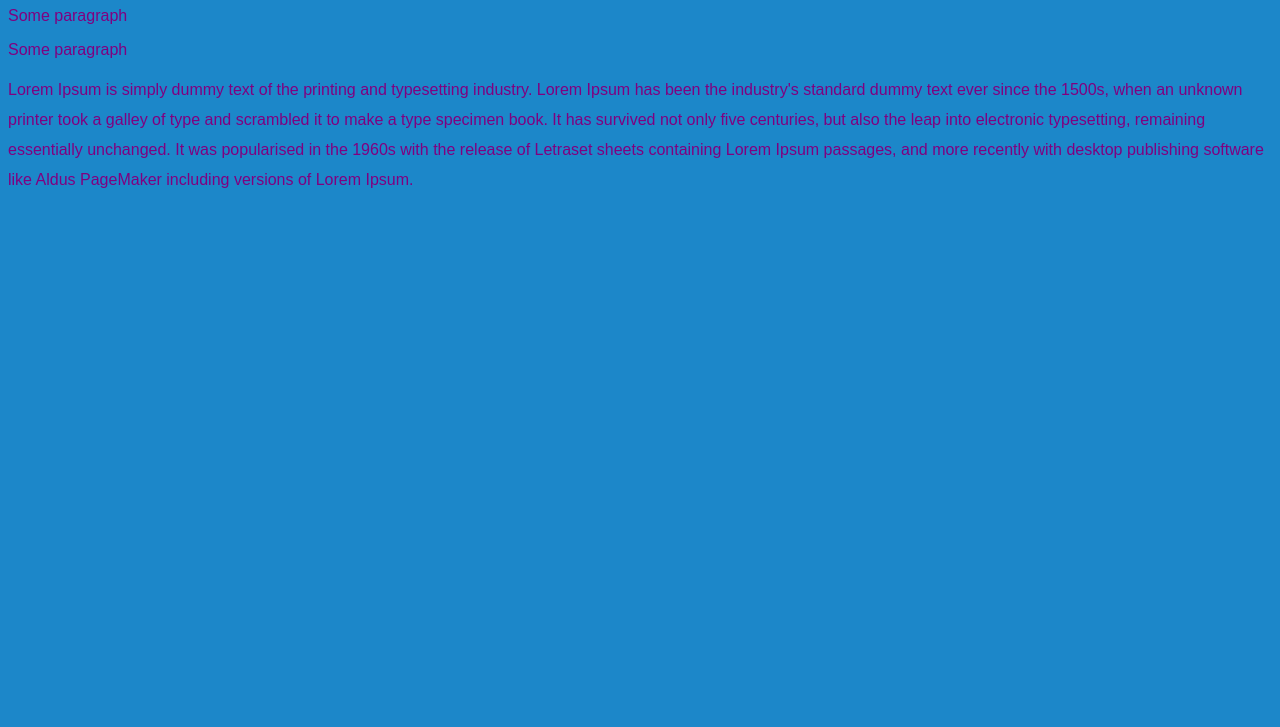
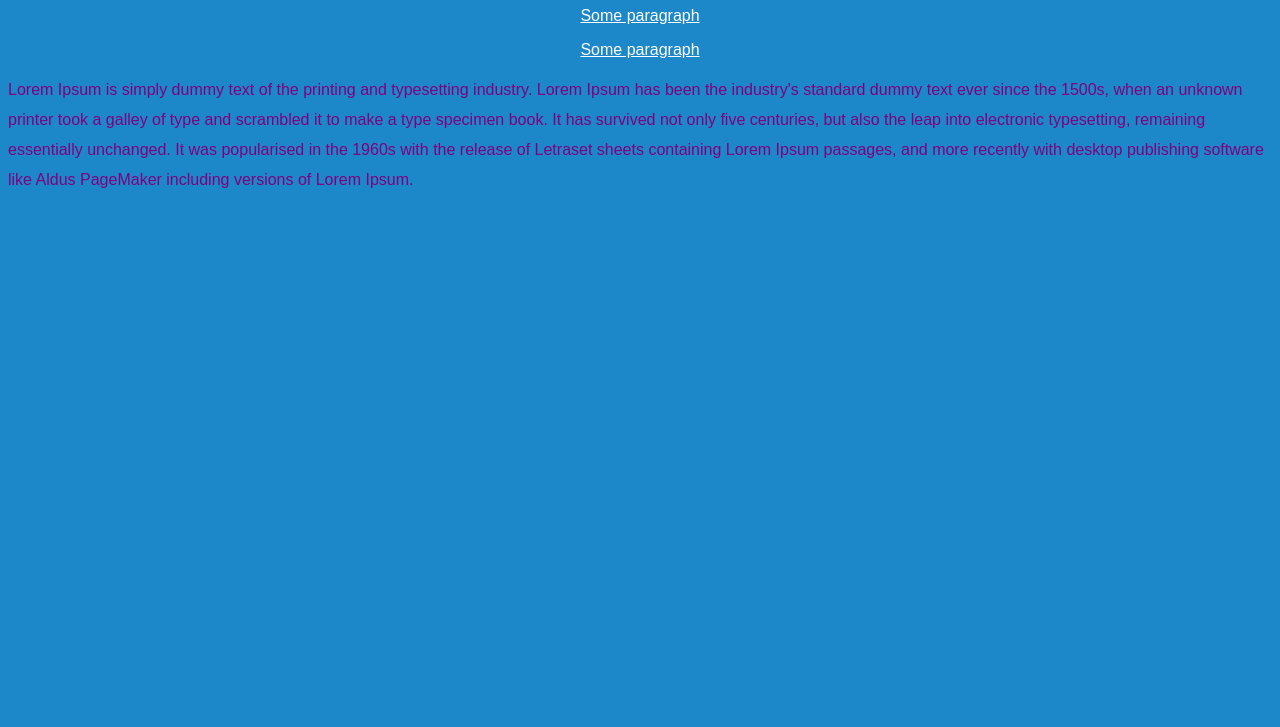
Before and after one commit to waverie/csen60, a plain HTML site: page week2/css-playground/index.html in a window 1280 px wide. Shown: the part 73-800 px from the top of the page. Drawn offline with Linux system fonts and the light colour scheme.

Commit message:
Put .middle-p under class selection comment.

```diff
--- a/week2/css-playground/style.css
+++ b/week2/css-playground/style.css
@@ -23,7 +23,7 @@ p {
 }
 
 /* class selection*/
-middle-p {
+.middle-p {
     color:#FFFFFF;
     text-align:center;
     text-decoration:underline;
```
